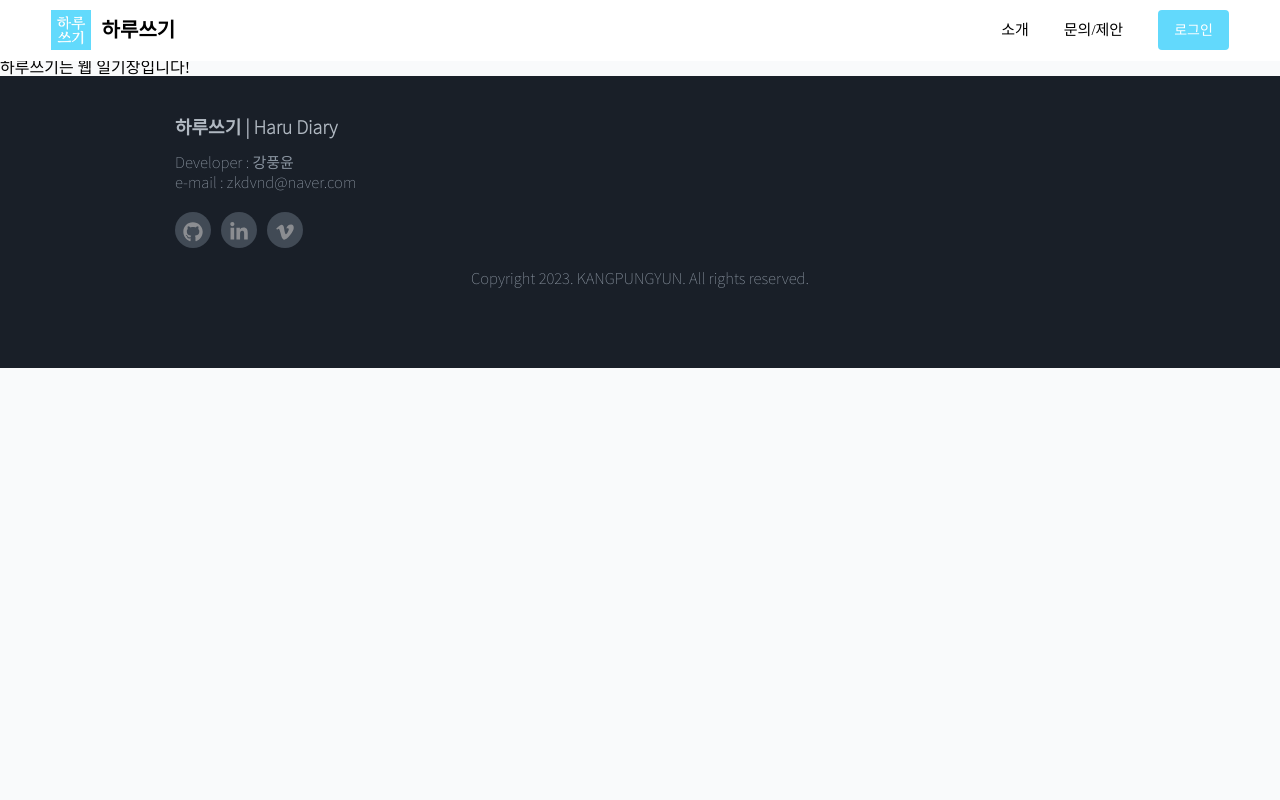
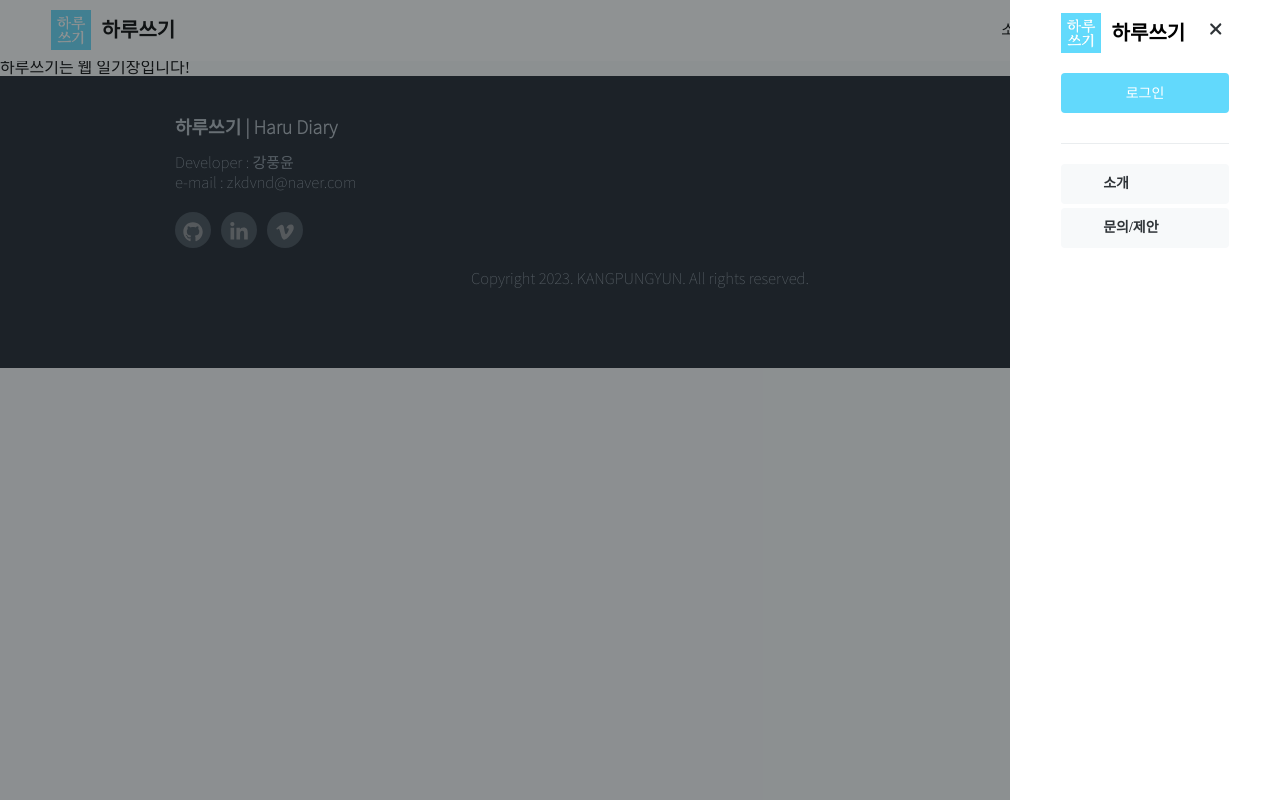
Before and after one commit to KANGPUNGYUN/HaruDiary, a Next.js app: page /about in a window 1280 px wide. Both pictures are taken after a click on the button "로그인". Built offline with nearby package versions, Linux system fonts and the light colour scheme; a web font is replaced by a local one.

Commit message:
style: sidebar transition css

```diff
--- a/src/app/about/page.tsx
+++ b/src/app/about/page.tsx
@@ -1,7 +1,10 @@
-export default function About(){
-    return (
-        <>
-            하루쓰기는 웹 일기장입니다!
-        </>
-    )
+import { Metadata } from "next";
+
+export const metadata: Metadata = {
+  title: "하루쓰기 | About",
+  description: "당신의 하루를 작성하세요",
+};
+
+export default function About() {
+  return <>하루쓰기는 웹 일기장입니다!</>;
 }
--- a/src/app/components/navigation/index.tsx
+++ b/src/app/components/navigation/index.tsx
@@ -5,9 +5,10 @@ import Sidebar from "./sidebar";
 
 export default function Navigation() {
   const [isOpen, setIsOpen] = useState(false);
-  const toggle = () => {
+  function toggle() {
     setIsOpen(!isOpen);
-  };
+  }
+
   return (
     <>
       <Sidebar isOpen={isOpen} toggle={toggle} />
--- a/src/app/components/navigation/sidebar/index.tsx
+++ b/src/app/components/navigation/sidebar/index.tsx
@@ -1,3 +1,4 @@
+import { useEffect, useRef } from "react";
 import Link from "next/link";
 import { faXmark } from "@fortawesome/free-solid-svg-icons";
 import { FontAwesomeIcon } from "@fortawesome/react-fontawesome";
@@ -11,19 +12,41 @@ export default function Sidebar({
   isOpen: boolean;
   toggle: () => void;
 }): JSX.Element {
+  let outside = useRef<HTMLDivElement>(null);
+
+  useEffect(() => {
+    let handler = (e: any) => {
+      if (!outside.current?.contains(e.target)) {
+        toggle(false);
+      }
+    };
+
+    document.addEventListener("mousedown", handler);
+
+    return () => {
+      document.removeEventListener("mousedown", handler);
+    };
+  });
+
   return (
     <>
       <div
         className="m-sidebar-outer"
         style={{
-          display: `${isOpen ? "block" : "none"}`,
+          overflow: `${isOpen ? "visible" : "hidden"}`,
           opacity: `${isOpen ? "1" : "0"}`,
-          top: ` ${isOpen ? "0" : "-100%"}`,
+          right: ` ${isOpen ? "0" : "-100%"}`,
+          transition: ` ${isOpen ? "" : "0.3s ease"}`,
         }}
       >
-        <div className="m-sidebar">
+        <div
+          className={`m-sidebar ${isOpen ? "active" : "inactive"}`}
+          ref={outside}
+        >
           <div className="m-sidebar-top">
-            <Logo />
+            <div className="m-sidebar-logo-wrapper" onClick={toggle}>
+              <Logo />
+            </div>
             <button className="m-sidebar-tabmenu" onClick={toggle}>
               <FontAwesomeIcon
                 icon={faXmark}
@@ -34,12 +57,12 @@ export default function Sidebar({
           <Button />
           <hr className="m-sidebar-tabmenu-hr" />
           <ul className="m-sidebar-tabmenu-ul">
-            <li className="m-sidebar-tabmenu-item">
+            <li className="m-sidebar-tabmenu-item" onClick={toggle}>
               <Link href="/about">
                 <div>소개</div>
               </Link>
             </li>
-            <li className="m-sidebar-tabmenu-item">
+            <li className="m-sidebar-tabmenu-item" onClick={toggle}>
               <Link href="/contacts">
                 <div>문의/제안</div>
               </Link>
--- a/src/app/contacts/page.tsx
+++ b/src/app/contacts/page.tsx
@@ -1,3 +1,9 @@
+import { Metadata } from "next";
+
+export const metadata: Metadata = {
+  title: "하루쓰기 | Contacts",
+  description: "당신의 하루를 작성하세요",
+};
 export default function Contacts() {
   return <>제 깃허브에 놀러오세요!</>;
 }
--- a/src/app/globals.css
+++ b/src/app/globals.css
@@ -161,7 +161,7 @@ a {
 
 .m-sidebar-outer {
   position: fixed;
-  left: 0px;
+  top: 0px;
   width: 100%;
   height: 100%;
   text-align: center;
@@ -171,7 +171,6 @@ a {
 
 .m-sidebar {
   position: absolute;
-  overflow-y: auto;
   top: 0px;
   bottom: 0px;
   right: 0px;
@@ -181,6 +180,18 @@ a {
   box-sizing: border-box;
   background: var(--white);
   text-align: right;
+}
+
+.m-sidebar.active {
+  transform: translateX(0px);
+  transition: 0.6s ease;
+  width: 270px;
+}
+
+.m-sidebar.inactive {
+  overflow: hidden;
+  transform: translateX(270px);
+  width: 0px;
 }
 
 .m-sidebar-top {
```
